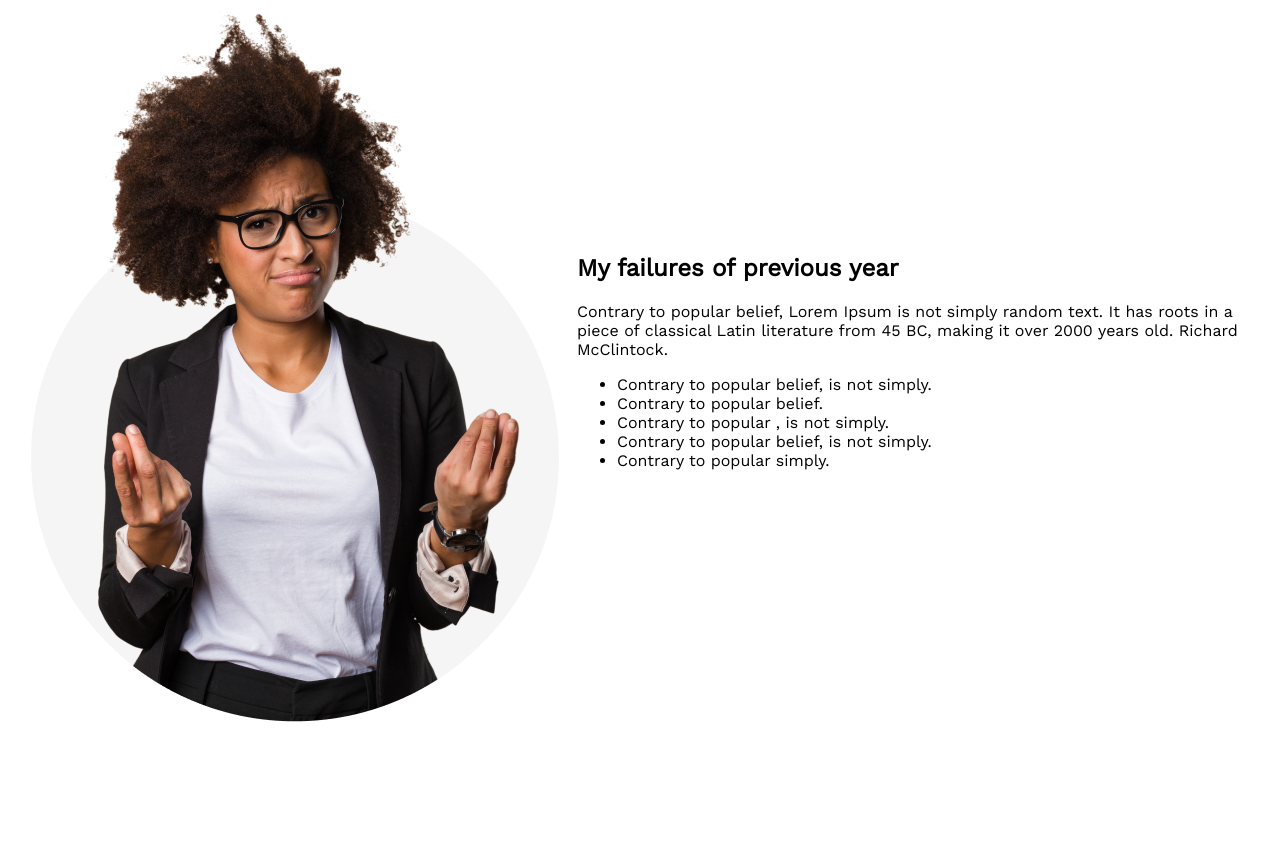
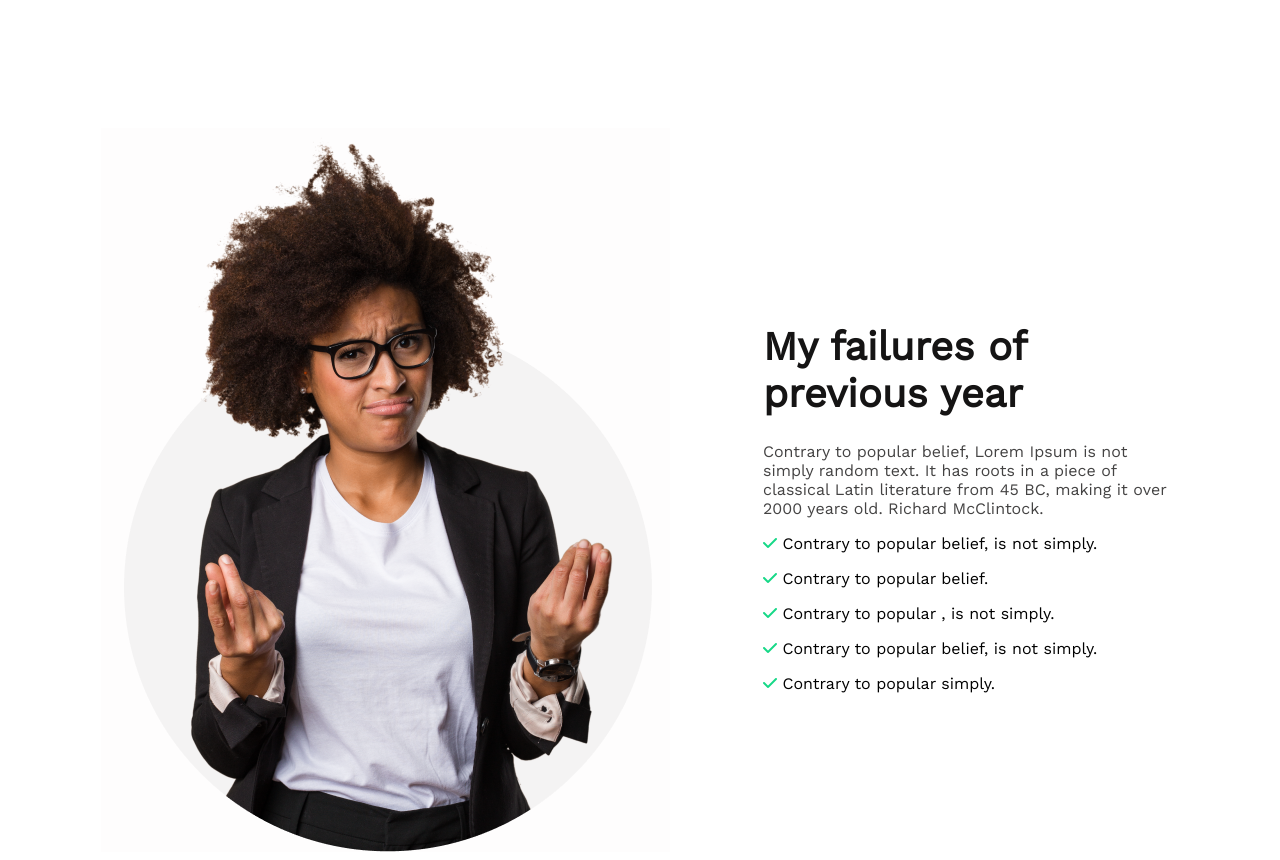
Before and after one commit to Jarif-Mahfuz/New-year-assignment, a plain HTML site: page index.html in a window 1280 px wide. Shown: the part 864-1724 px from the top of the page. Before the commit the page ends 1594 px from the top, so only its background shows below. Drawn offline with nearby package versions, Linux system fonts and the light colour scheme.

Commit message:
failure section added

```diff
--- a/index.html
+++ b/index.html
@@ -10,6 +10,8 @@
      href="https://fonts.googleapis.com/css2?
       family=Open+Sans&family=Work+Sans&display=swap"
      rel="stylesheet">
+     <script src="https://kit.fontawesome.com/062ecc5e49.js" crossorigin="anonymous">
+     </script>
     <link rel="stylesheet" href="styles/style.css">
 </head>
 <body>
@@ -41,13 +43,24 @@
                      has roots in a piece of classical Latin literature from 45 BC, making
                       it over 2000 years old. Richard McClintock.
                 </p>
-                <ul class="failures-list">
-                    <li>Contrary to popular belief, is not simply.</li>
-                    <li>Contrary to popular belief.</li>
-                    <li>Contrary to popular , is not simply.</li>
-                    <li>Contrary to popular belief, is not simply.</li>
-                    <li>Contrary to popular simply.</li>
-                </ul>
+                <p class="failure-item"><i class="fa-solid fa-check"></i> Contrary to
+                     popular
+                    belief, is
+                    not simply.</p>
+                <p class="failure-item"><i class="fa-solid fa-check "></i>
+                    Contrary to popular
+                    belief.</p>
+                <p class="failure-item"><i class="fa-solid fa-check"></i>
+                    Contrary to popular ,
+                    is not
+                    simply.</p>
+                <p class="failure-item"><i class="fa-solid fa-check "></i>
+                    Contrary to popular
+                    belief, is
+                    not simply.</p>
+                <p class="failure-item"><i class="fa-solid fa-check"></i>
+                    Contrary to popular
+                    simply.</p>
             </div>
         </section>
     </main>
--- a/styles/style.css
+++ b/styles/style.css
@@ -45,16 +45,31 @@ header{
     display: flex;
     align-items: center;
     justify-content: center;
+    justify-content: space-evenly;
+    margin-top: 130px;
+}
+.failures-section img{
+    background: rgba(250, 244, 244, 0.2);
 }
 .failure{
-
+    width: 416px;
+    height: 400px;
+    text-align: left;
 }
 .failure-title{
-
+    font-weight: 700;
+    font-size: 40px;
+    color: #151414;
+    margin-bottom: 25px;
 }
 .failure-description{
-
+    color: #444343;
+    margin-bottom: 15px;
 }
-.failures-list{
-
+.failures-list-item{
+    margin-bottom: 10px;
+    color: #444343;
 }
+.fa-solid{
+   color: #16D887;
+}
```
